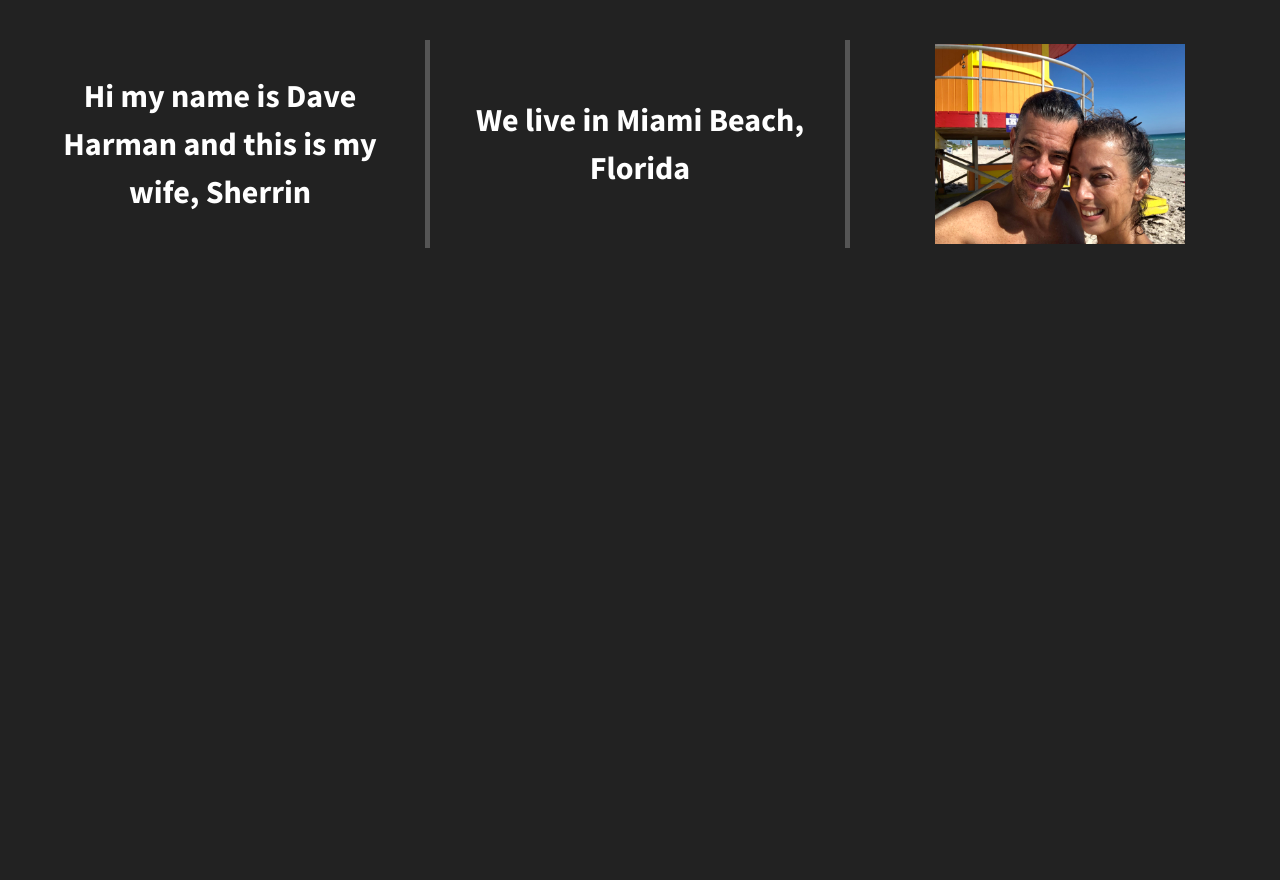
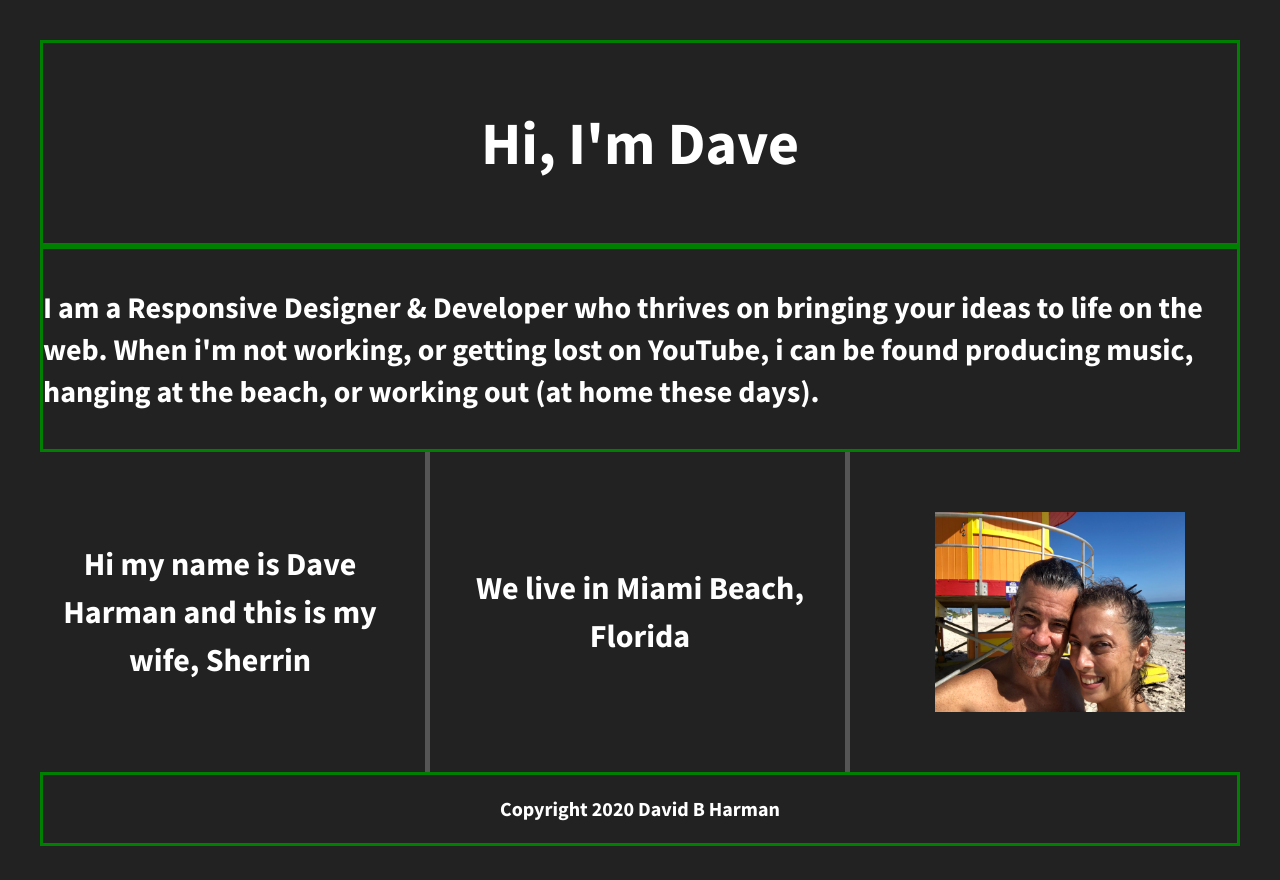
Before and after one commit to dbeez/divs-flexbox-starter, a plain HTML site: page index.html in a window 1280 px wide. Drawn offline with nearby package versions, Linux system fonts and the light colour scheme.

Commit message:
added updated files

```diff
--- a/css/main.css
+++ b/css/main.css
@@ -110,14 +110,18 @@ body {
   color: #fff;
 }
 
-.wrapper {
+.flex-container {
   /*add display:flex and set justify-content to space-between*/
   font-weight: 700;
   display: flex;
   justify-content: space-between;
+  flex-flow: row wrap;
+}
+.flex-items {
+  display: flex;
 }
 
-.div-1, .div-2, .div-3 {
+#div-1, #div-2, #div-3 {
   /*give the divs a width of 30%, add display:flex, set justify-content and align-items to center*/
   color: #fff;
   line-height: 1.5em;
@@ -128,11 +132,37 @@ body {
   justify-content: center;
   align-items: center;
   text-align: center;
+  padding: 60px 0 60px 0;
 }
-.div-1, .div-2 {
+#div-1, #div-2 {
   border-right: 5px solid #555;
   padding-right: 25px;
 }
+header, main {
+  width: 100%;
+  display: flex;
+  justify-content: center;
+  height: 200px;
+  border: 3px solid green;
+  align-items: center;
+}
+
+footer {
+  width: 100%;
+  display: flex;
+  justify-content: space-around;
+  align-items: center;
+  border: 3px solid green;
+  align-content: center;
+  padding: 20px;
+}
+header {
+  font-size: 60px;
+}
+main {
+  font-size: 30px;
+}
+
 
 
 
--- a/index.html
+++ b/index.html
@@ -21,18 +21,22 @@
             <p class="browserupgrade">You are using an <strong>outdated</strong> browser. Please <a href="http://browsehappy.com/">upgrade your browser</a> to improve your experience.</p>
         <![endif]-->
 
-        <section class="wrapper">
-            <div class="div-1">
-                <p>Hi my name is Dave Harman and this is my wife, Sherrin</p>
+        <section class="flex-container">
+            <header>Hi, I'm Dave</header>
+            <main> I am a Responsive Designer &amp Developer who thrives on bringing your ideas to
+            life on the web. When i'm not working, or getting lost on YouTube, i can be found producing music, hanging at the beach, or working out (at home these days).
+            </main>
+            <div id="div-1" class="flex-items">
+                Hi my name is Dave Harman and this is my wife, Sherrin
             </div>
-            <div class="div-2">
+            <div id="div-2" class="flex-items">
                 We live in Miami Beach, Florida
             </div>
-            <div class="div-3">
+            <div id="div-3" class="flex-items">
                 <img src="img/img_4732.jpg" alt="sherrin and i" width="250" height="200">
             </div>
+            <footer class="flex-items">Copyright 2020 David B Harman</footer>
         </section>
-
         <script src="https://ajax.googleapis.com/ajax/libs/jquery/1.11.3/jquery.min.js"></script>
         <script>window.jQuery || document.write('<script src="js/vendor/jquery-1.11.3.min.js"><\/script>')</script>
         <script src="js/plugins.js"></script>
```
